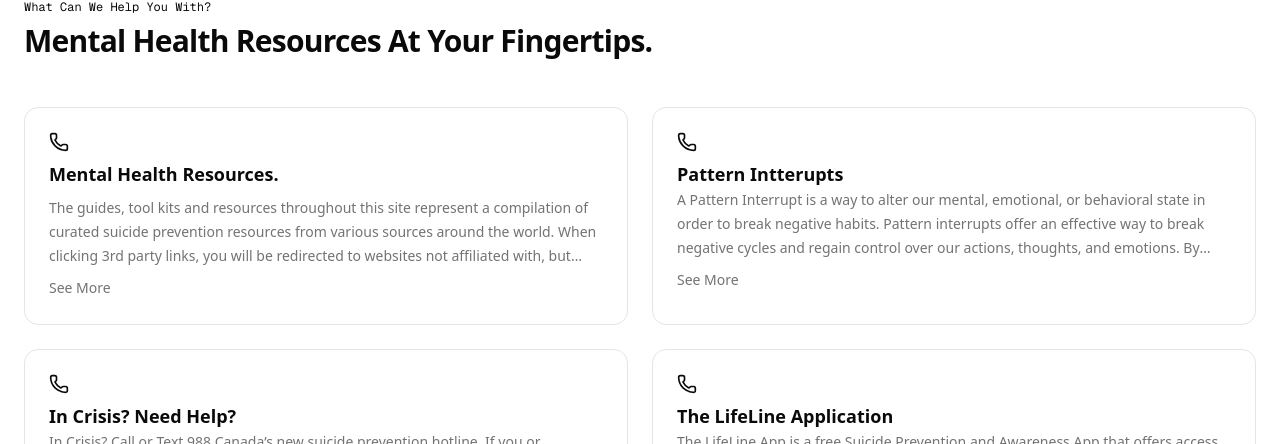
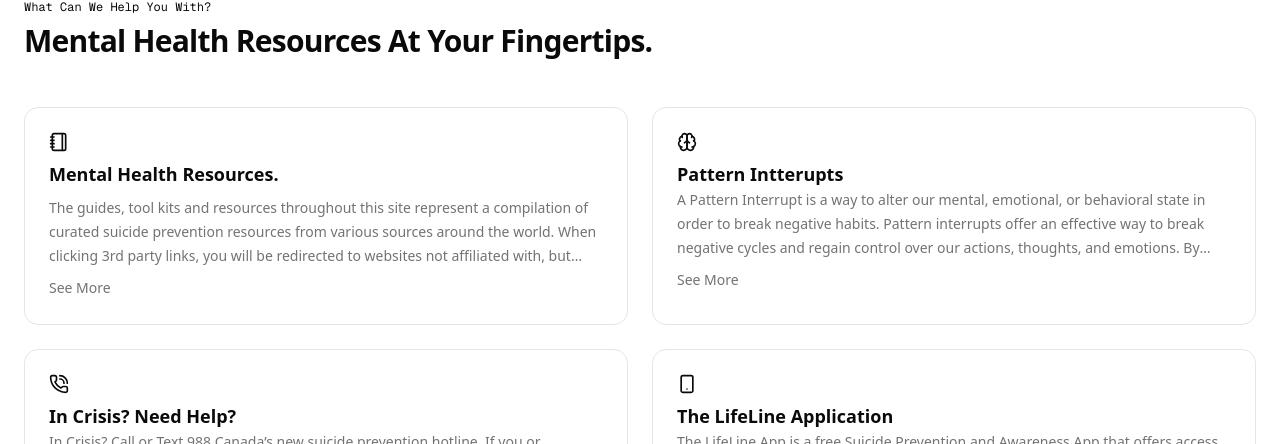
Before and after one commit to Justin-Bento/the-lifeline-canada-foundation, a Next.js app: page / in a window 1280 px wide. Shown: the part 1133-1577 px from the top of the page. Built offline with nearby package versions, Linux system fonts and the light colour scheme.

Commit message:
Updated icons to be relivant to the section

```diff
--- a/src/app/(frontend)/page.tsx
+++ b/src/app/(frontend)/page.tsx
@@ -5,7 +5,7 @@ import {
   CardDescription,
   CardTitle,
 } from "@/components/ui/card";
-import { PhoneIcon } from "lucide-react";
+import { Brain, Notebook, PhoneCall, Smartphone } from "lucide-react";
 import Image from "next/image";
 import Link from "next/link";
 
@@ -73,7 +73,7 @@ export default function Home() {
           <div className="grid grid-cols-1 lg:grid-cols-2 gap-6">
             <Card className="shadow-none group relative isolate overflow-hidden hover:border-foreground/25 hover:cursor-pointer">
               <CardContent className="space-y-2">
-                <PhoneIcon className="size-5" />
+                <Notebook className="size-5" />
                 <CardTitle className="text-lg font-semibold">
                   Mental Health Resources.
                   <span className="absolute inset-0 group-hover:bg-foreground/5 z-10"></span>
@@ -93,7 +93,7 @@ export default function Home() {
             </Card>
             <Card className="shadow-none group relative isolate overflow-hidden hover:border-foreground/25 hover:cursor-pointer">
               <CardContent className="space-y-2">
-                <PhoneIcon className="size-5" />
+                <Brain className="size-5" />
                 <Link href="#">
                   <CardTitle className="text-lg font-semibold">
                     Pattern Intterupts
@@ -116,7 +116,7 @@ export default function Home() {
             </Card>
             <Card className="shadow-none group relative isolate overflow-hidden hover:border-foreground/25 hover:cursor-pointer">
               <CardContent className="space-y-2">
-                <PhoneIcon className="size-5" />
+                <PhoneCall className="size-5" />
                 <Link href="#">
                   <CardTitle className="text-lg font-semibold">
                     In Crisis? Need Help?
@@ -138,7 +138,7 @@ export default function Home() {
             </Card>
             <Card className="shadow-none group relative isolate overflow-hidden hover:border-foreground/25 hover:cursor-pointer">
               <CardContent className="space-y-2">
-                <PhoneIcon className="size-5" />
+                <Smartphone className="size-5" />
                 <Link href="#">
                   <CardTitle className="text-lg font-semibold">
                     The LifeLine Application
```
